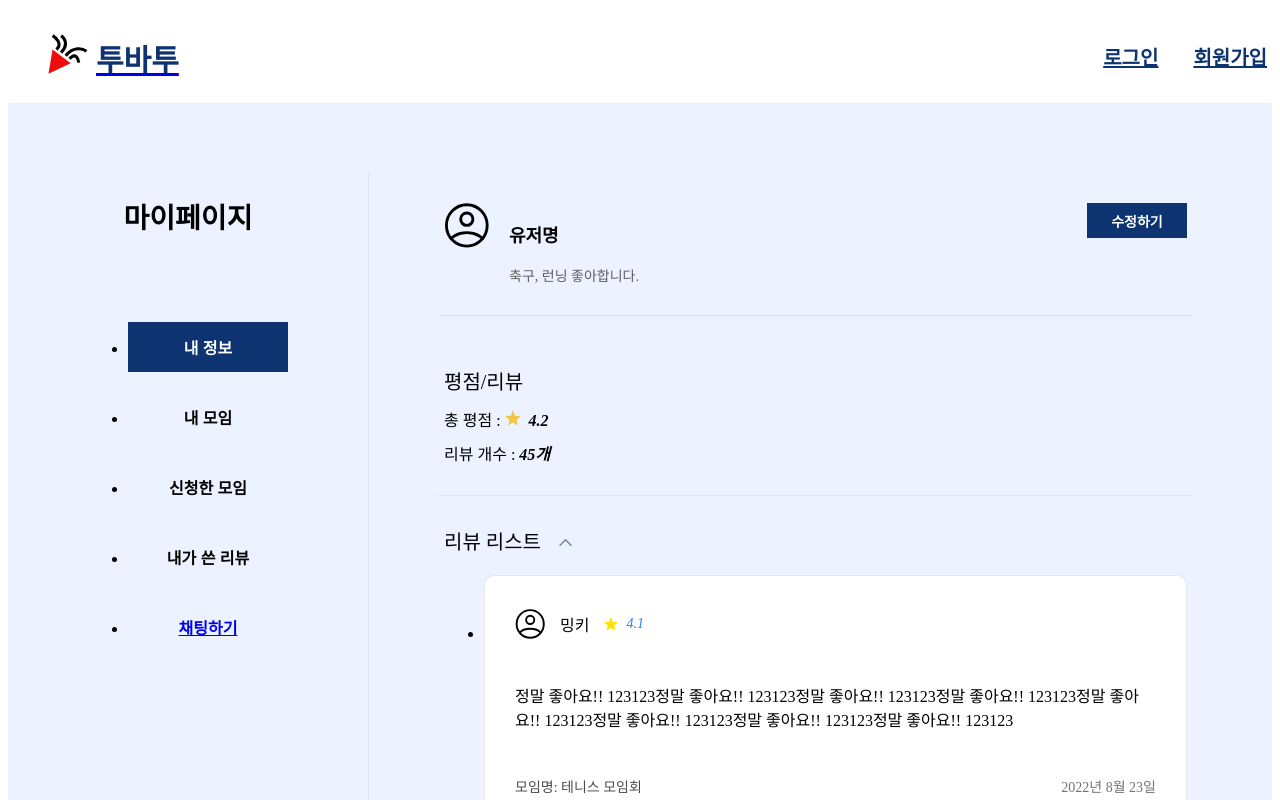
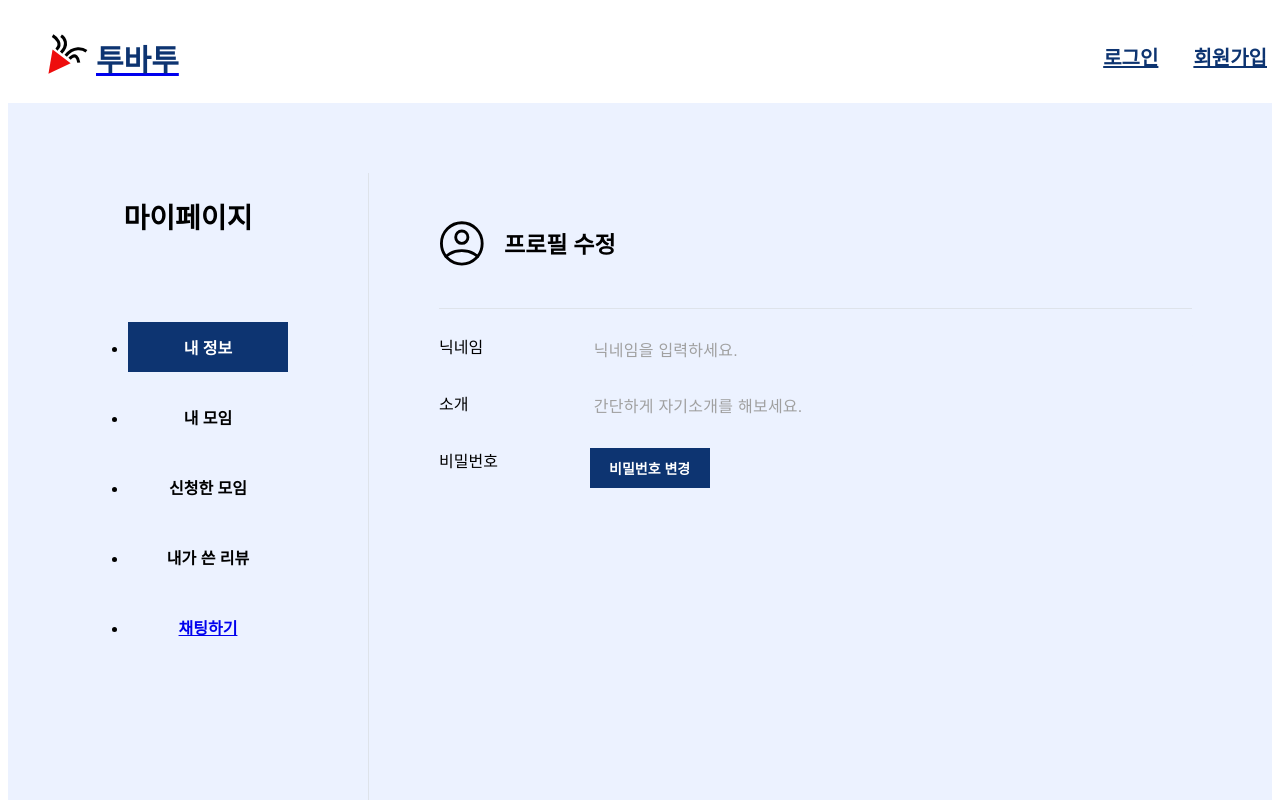
Before and after one commit to KangHayeonn/together-party-tonight-client, a Next.js app: page /mypage/info in a window 1280 px wide. Both pictures are taken after a click on the button "수정하기". Shown: the top 800 px of the page. Built offline with nearby package versions, Linux system fonts and the light colour scheme.

Commit message:
[ADD] : 마이페이지 프로필 수정 마크업

```diff
--- a/src/app/mypage/info/page.tsx
+++ b/src/app/mypage/info/page.tsx
@@ -1,19 +1,95 @@
 "use client";
 
+import TextButton from "@/components/common/TextButton";
+import EditInfo from "@/components/mypage/info/EditInfo";
+import EditPwInfo from "@/components/mypage/info/EditPwInfo";
 import MyInfo from "@/components/mypage/info/MyInfo";
 import MyRating from "@/components/mypage/info/MyRating";
 import MyReviewList from "@/components/mypage/info/MyReviewList";
-import { InfoWrapper } from "@/styles/page/MyPage";
+import {
+  ConfirmBox,
+  EditInfoWrapper,
+  InfoWrapper,
+  UpdateTitle,
+  UpdateWrapper,
+} from "@/styles/page/MyPage/MyInfo";
+import Image from "next/image";
 import { useState } from "react";
 
 export default function Info() {
-  const [isUpdateInfo, setIsUpdateInfo] = useState(false);
+  const [isUpdateInfo, setIsUpdateInfo] = useState<boolean>(false);
+  const [isEditPw, setIsEditPw] = useState<boolean>(false);
 
   return (
     <InfoWrapper>
-      <MyInfo />
-      <MyRating />
-      <MyReviewList />
+      {!isUpdateInfo ? (
+        <>
+          <MyInfo setIsUpdateInfo={setIsUpdateInfo} />
+          <MyRating />
+          <MyReviewList />
+        </>
+      ) : (
+        <>
+          <UpdateWrapper>
+            <Image
+              src="/images/Profile.svg"
+              width={45}
+              height={45}
+              alt="프로필 이미지"
+            />
+            <UpdateTitle>프로필 수정</UpdateTitle>
+          </UpdateWrapper>
+          <div>
+            <EditInfo label="닉네임" placeholder="닉네임을 입력하세요." />
+            <EditInfo
+              label="소개"
+              placeholder="간단하게 자기소개를 해보세요."
+            />
+            {isEditPw ? (
+              <>
+                <EditPwInfo
+                  label="기존 비밀번호"
+                  placeholder="비밀번호를 입력하세요."
+                />
+                <EditPwInfo
+                  label="신규 비밀번호"
+                  placeholder="비밀번호를 입력하세요."
+                />
+                <EditPwInfo
+                  label="신규 비밀번호 확인"
+                  placeholder="비밀번호를 입력하세요."
+                />
+                <ConfirmBox>
+                  <TextButton
+                    text="변경 완료"
+                    onClick={() => {
+                      setIsEditPw && setIsEditPw((val) => !val);
+                    }}
+                    fontSize={14}
+                    width={90}
+                    height={40}
+                  />
+                </ConfirmBox>
+              </>
+            ) : (
+              <>
+                <EditInfoWrapper>
+                  <label>비밀번호</label>
+                  <TextButton
+                    text="비밀번호 변경"
+                    onClick={() => {
+                      setIsEditPw && setIsEditPw((val) => !val);
+                    }}
+                    fontSize={14}
+                    width={120}
+                    height={40}
+                  />
+                </EditInfoWrapper>
+              </>
+            )}
+          </div>
+        </>
+      )}
     </InfoWrapper>
   );
 }
--- a/src/app/mypage/layout.tsx
+++ b/src/app/mypage/layout.tsx
@@ -1,7 +1,7 @@
 "use client";
 
 import SideBar from "@/components/mypage/SideBar";
-import { MyPageWrapper } from "@/styles/page/MyPage";
+import { MyPageWrapper } from "@/styles/page/MyPage/MyInfo";
 import React from "react";
 
 type Props = {
--- /dev/null
+++ b/src/components/mypage/info/EditInfo.tsx
@@ -0,0 +1,44 @@
+import TextField from "@/components/common/TextField";
+import { EditInfoWrapper, EditBtn } from "@/styles/page/MyPage/MyInfo";
+import Image from "next/image";
+import React, { useState } from "react";
+
+type Props = {
+  label: string;
+  placeholder?: string;
+  setIsEditPw?: React.Dispatch<React.SetStateAction<boolean>>;
+  defaultIsEdit?: boolean;
+  inputType?: string;
+};
+
+export default function EditInfo({ label, placeholder, defaultIsEdit }: Props) {
+  const [isEdit, setIsEdit] = useState(defaultIsEdit || false);
+
+  return (
+    <EditInfoWrapper>
+      <label>{label}</label>
+      {isEdit ? (
+        <TextField height={1.8} placeholder={placeholder} />
+      ) : (
+        <TextField
+          placeholder={placeholder}
+          disabled
+          background="#ecf2ff"
+          height={1.8}
+        />
+      )}
+      <EditBtn
+        onClick={() => {
+          setIsEdit((val) => !val);
+        }}
+      >
+        <Image
+          src={`/images/${isEdit ? "Check" : "Edit"}.svg`}
+          width={24}
+          height={24}
+          alt="수정하기"
+        />
+      </EditBtn>
+    </EditInfoWrapper>
+  );
+}
--- /dev/null
+++ b/src/components/mypage/info/EditPwInfo.tsx
@@ -0,0 +1,22 @@
+import TextField from "@/components/common/TextField";
+import { EditPwInfoWrapper } from "@/styles/page/MyPage/MyInfo";
+import React from "react";
+
+type Props = {
+  label: string;
+  placeholder?: string;
+};
+
+export default function EditPwInfo({ label, placeholder }: Props) {
+  return (
+    <EditPwInfoWrapper>
+      <label>{label}</label>
+      <TextField
+        placeholder={placeholder}
+        height={1.8}
+        inputType="pw"
+        textType="password"
+      />
+    </EditPwInfoWrapper>
+  );
+}
--- a/src/components/mypage/info/MyInfo.tsx
+++ b/src/components/mypage/info/MyInfo.tsx
@@ -6,10 +6,15 @@ import {
   UserInfo,
   UserInfoWrapper,
   UserName,
-} from "@/styles/page/MyPage";
+} from "@/styles/page/MyPage/MyInfo";
 import Image from "next/image";
+import React from "react";
 
-export default function MyInfo() {
+type Props = {
+  setIsUpdateInfo: React.Dispatch<React.SetStateAction<boolean>>;
+};
+
+export default function MyInfo({ setIsUpdateInfo }: Props) {
   return (
     <UserInfoWrapper>
       <UserInfo>
@@ -26,7 +31,9 @@ export default function MyInfo() {
       </UserInfo>
       <TextButton
         text="수정하기"
-        onClick={() => console.log("채팅하기 이동")}
+        onClick={() => {
+          setIsUpdateInfo((val) => !val);
+        }}
         width={100}
         height={35}
         fontSize={14}
--- a/src/components/mypage/info/MyReviewList.tsx
+++ b/src/components/mypage/info/MyReviewList.tsx
@@ -9,7 +9,7 @@ import {
   ReviewInfo,
   Meet,
   MeetDate,
-} from "@/styles/page/MyPage";
+} from "@/styles/page/MyPage/MyInfo";
 import Image from "next/image";
 
 export default function MyReviewList() {
--- a/src/styles/page/MyPage.tsx
+++ b/src/styles/page/MyPage/MyInfo.tsx
@@ -118,6 +118,43 @@ const MeetDate = styled.p`
   color: #727272;
 `;
 
+const UpdateWrapper = styled.div`
+  display: flex;
+  align-items: center;
+  padding-bottom: 25px;
+  border-bottom: 1px solid #dee3ea;
+  margin-bottom: 25px;
+`;
+const UpdateTitle = styled.h3`
+  margin-left: 20px;
+  font-size: 23px;
+  font-weight: 700;
+`;
+
+const EditInfoWrapper = styled.div`
+  display: grid;
+  grid-template-columns: 4fr 15fr 1fr;
+  margin-bottom: 10px;
+`;
+const EditPwInfoWrapper = styled.div`
+  display: grid;
+  grid-template-columns: 4fr 16fr;
+  margin-bottom: 10px;
+`;
+
+const EditBtn = styled.button`
+  height: 30px;
+  border: 0;
+  background-color: transparent;
+  margin-left: 10px;
+`;
+
+const ConfirmBox = styled.div`
+  display: flex;
+  justify-content: center;
+  margin-top: 40px;
+`;
+
 export {
   MyPageWrapper,
   InfoWrapper,
@@ -139,4 +176,10 @@ export {
   ReviewInfo,
   Meet,
   MeetDate,
+  UpdateWrapper,
+  UpdateTitle,
+  EditInfoWrapper,
+  EditPwInfoWrapper,
+  EditBtn,
+  ConfirmBox,
 };
```
Also changed, not shown: src/components/mypage/info/MyRating.tsx (+6 -1 lines), public/images/Check.svg (added), public/images/Edit.svg (added).
